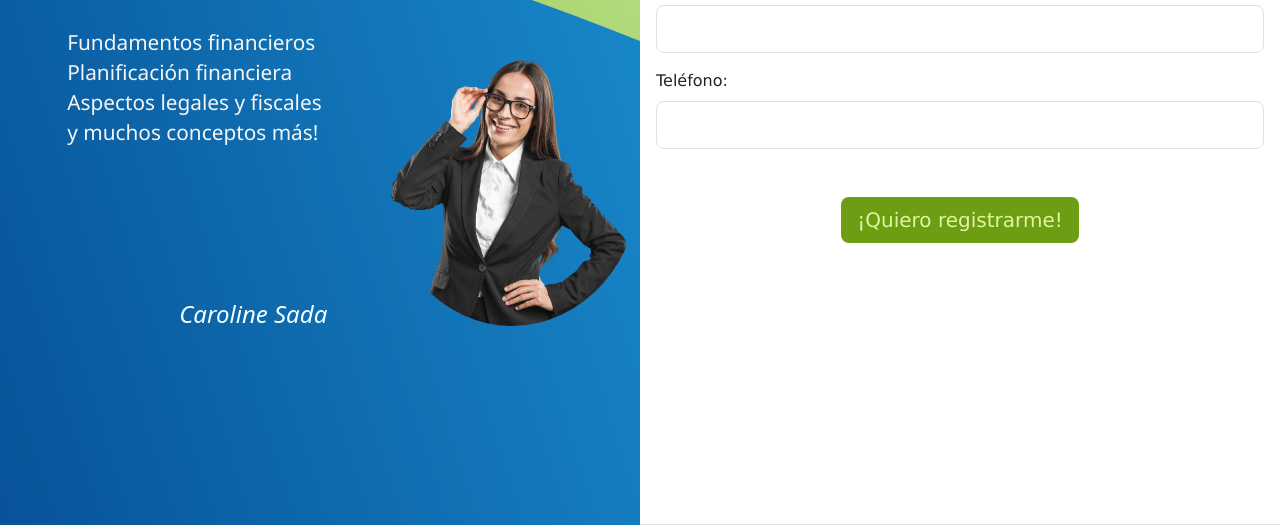
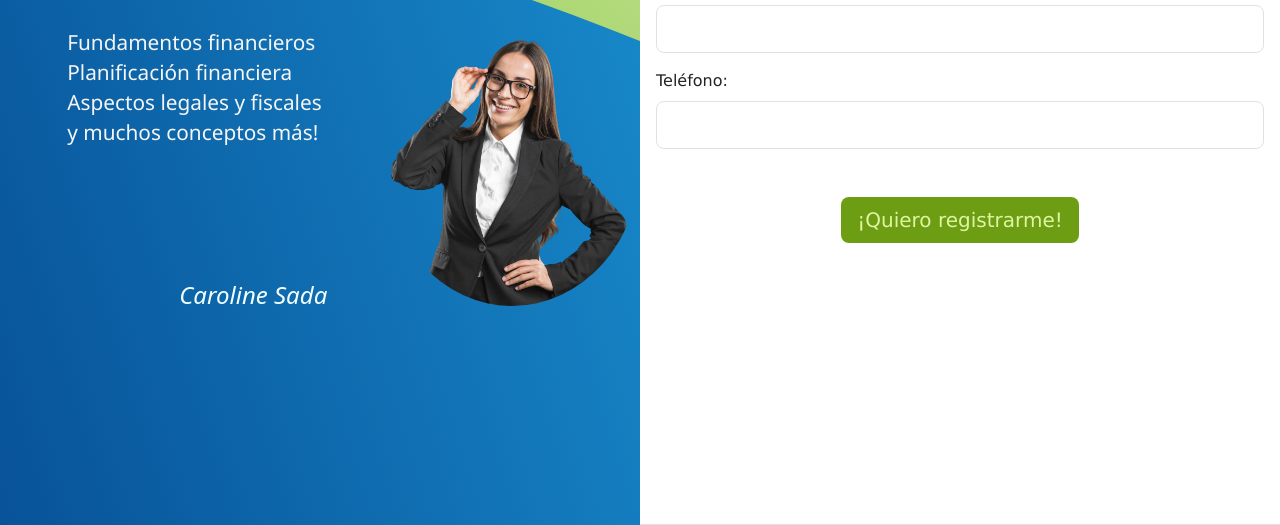
Before and after one commit to ccarriso/Proyecto-Landing-Page, a plain HTML site: page index.html in a window 1280 px wide. Shown: the part 275-800 px from the top of the page. Drawn offline with nearby package versions, Linux system fonts and the light colour scheme.

Commit message:
Update estilos5.css

```diff
--- a/estilos.css
+++ b/estilos.css
@@ -403,7 +403,7 @@ text-wrap: nowrap;
 
 .inf-img {
     max-width: 40%;
-    padding-top: 75%;
+    padding-top: 72%;
     padding-left:0%;
     margin-left: -150%;
     padding-bottom: 0%;
```
